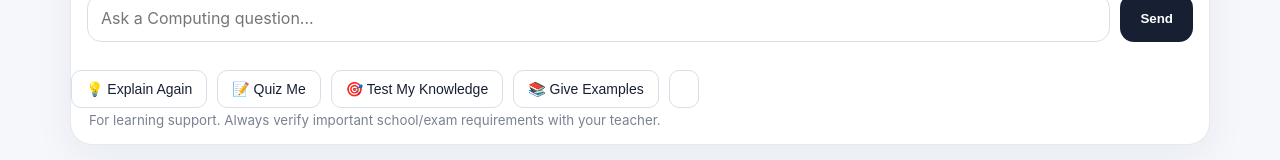
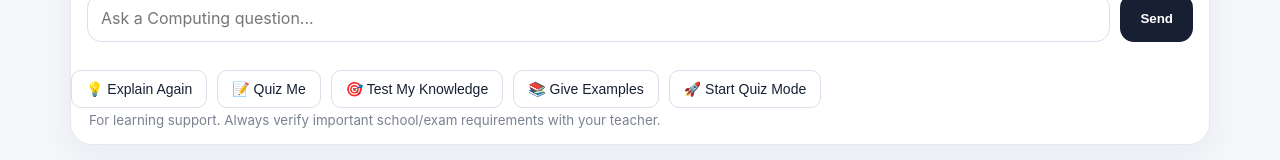
Before and after one commit to SirYekini/sir-ahmed-computing-assistant, a website: page index.html in a window 1280 px wide. Shown: the part 984-1144 px from the top of the page. Drawn offline with Linux system fonts and the light colour scheme.

Commit message:
Add 'Start Quiz Mode' button to index.html

```diff
--- a/index.html
+++ b/index.html
@@ -66,6 +66,7 @@
           📚 Give Examples
         </button>
         <button type="button" id="start quiz">
+           🚀 Start Quiz Mode
         </button>
        </div>
       <small class="notice">For learning support. Always verify important school/exam requirements with your teacher.</small>
```
